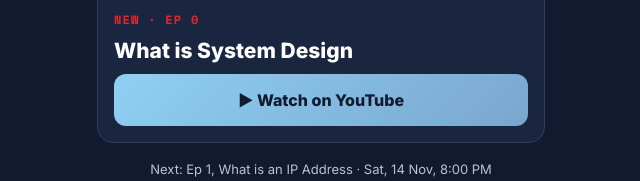
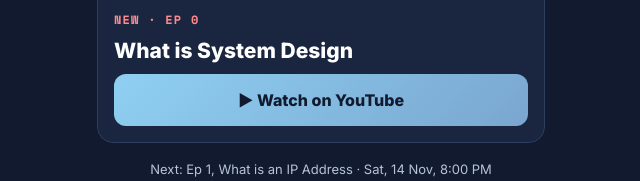
Before and after one commit to Amit-kharod/codeman, a plain HTML site: page index.html in a window 1280 px wide. Shown: the part 383-564 px from the top of the page, 319-959 px from the left. Drawn offline with nearby package versions, Linux system fonts and the light colour scheme.

Commit message:
Links page: lighter red for the NEW label
Co-Authored-By: Claude Opus 5.5 <noreply@anthropic.com>

```diff
--- a/index.html
+++ b/index.html
@@ -22,7 +22,7 @@ h1{margin:0;font-size:30px;font-weight:900;letter-spacing:-.02em}
 .hero{background:var(--navy);border:1px solid #2d3d5e;border-radius:16px;overflow:hidden;display:grid}
 .hero img{display:block;width:100%;height:auto;aspect-ratio:16/9;object-fit:cover;background:var(--panel)}
 .hero .body{padding:14px 16px 16px;display:grid;gap:10px}
-.new{font-family:var(--mono);font-size:12px;letter-spacing:.1em;color:var(--red);font-weight:700}
+.new{font-family:var(--mono);font-size:12px;letter-spacing:.1em;color:#ff8a8e;font-weight:700}
 .hero h2{margin:0;font-size:21px;font-weight:800;line-height:1.25;text-wrap:balance}
 .btn{display:flex;align-items:center;justify-content:center;gap:10px;min-height:52px;padding:12px 16px;border-radius:12px;
   font-weight:800;font-size:16px;text-decoration:none;color:var(--deep);background:linear-gradient(135deg,var(--ice),var(--steel))}
```
